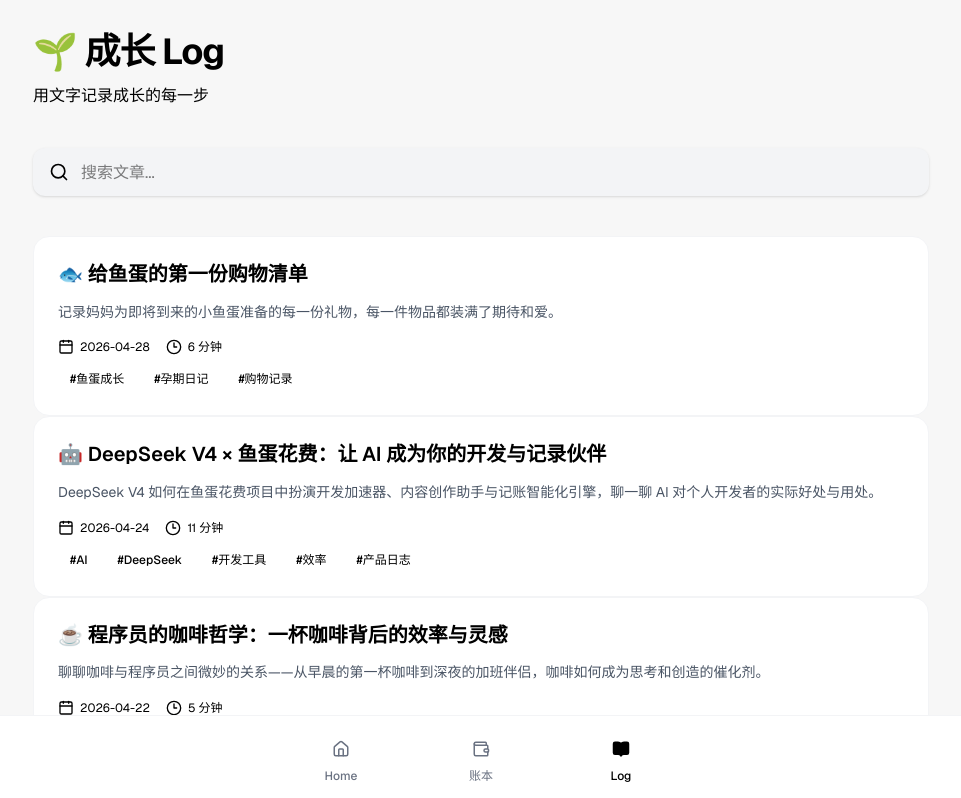
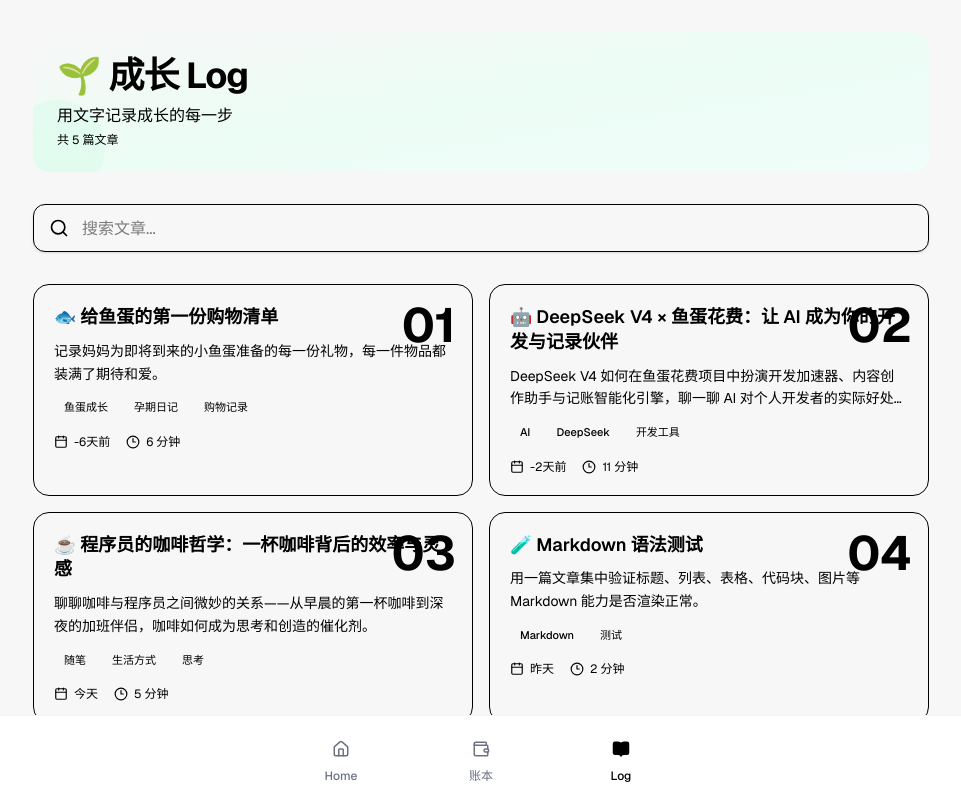
Before and after one commit to Chenming00/Yudan-log, a Next.js app: page /blog in a window 1280 px wide. Shown: the top 798 px of the page, without its empty margins (159-1120 px from the left). Built offline with nearby package versions, Linux system fonts and the light colour scheme; no server answers.

Commit message:
feat: enhance BlogListClient with improved UI, relative time display, and search functionality

```diff
--- a/app/blog/blog-list-client.tsx
+++ b/app/blog/blog-list-client.tsx
@@ -17,17 +17,30 @@ interface BlogListClientProps {
   posts: Post[];
 }
 
+function getRelativeTime(dateStr: string): string {
+  const now = new Date();
+  const date = new Date(dateStr);
+  const diffMs = now.getTime() - date.getTime();
+  const diffDays = Math.floor(diffMs / (1000 * 60 * 60 * 24));
+
+  if (diffDays === 0) return "今天";
+  if (diffDays === 1) return "昨天";
+  if (diffDays < 7) return `${diffDays}天前`;
+  if (diffDays < 30) return `${Math.floor(diffDays / 7)}周前`;
+  if (diffDays < 365) return `${Math.floor(diffDays / 30)}个月前`;
+  return `${Math.floor(diffDays / 365)}年前`;
+}
+
 export function BlogListClient({ posts }: BlogListClientProps) {
   const [searchQuery, setSearchQuery] = useState("");
 
-  // 根据搜索筛选
   const filteredPosts = useMemo(() => {
     let result = posts;
 
-    // 搜索筛选
     if (searchQuery.trim()) {
       const query = searchQuery.toLowerCase().trim();
-      result = result.filter((p) =>
+      result = result.filter(
+        (p) =>
           p.title.toLowerCase().includes(query) ||
           p.summary.toLowerCase().includes(query)
       );
@@ -39,21 +52,28 @@ export function BlogListClient({ posts }: BlogListClientProps) {
   return (
     <div className="max-w-4xl mx-auto">
       {/* 头部区域 */}
-      <header className="pt-safe pb-10">
+      <header className="pt-safe pb-8">
+        <div className="relative rounded-2xl bg-gradient-to-br from-primary/10 via-emerald-50 to-teal-50 p-6 overflow-hidden">
+          {/* 装饰性圆形 */}
+          <div className="absolute -top-10 -right-10 w-36 h-36 rounded-full bg-primary/5" />
+          <div className="absolute -bottom-6 -left-6 w-24 h-24 rounded-full bg-emerald-100/40" />
+
           <div className="relative">
-          <div className="absolute -left-4 top-1/2 -translate-y-1/2 w-1 h-12 bg-gradient-to-b from-primary to-primary/50 rounded-full" />
             <h1 className="text-3xl sm:text-4xl font-bold tracking-tight text-foreground">
               🌱 成长 Log
             </h1>
-          <p className="mt-3 text-base text-muted-foreground">
+            <p className="mt-2 text-base text-muted-foreground">
               用文字记录成长的每一步
             </p>
+            <p className="mt-1 text-xs text-muted-foreground/70">
+              共 {posts.length} 篇文章
+            </p>
+          </div>
         </div>
       </header>
 
       {/* 搜索区域 */}
-      <div className="mb-10">
-        {/* 搜索框 */}
+      <div className="mb-8">
         <div className="relative group">
           <Search className="absolute left-4 top-1/2 -translate-y-1/2 h-5 w-5 text-muted-foreground group-focus-within:text-primary transition-colors" />
           <input
@@ -61,56 +81,72 @@ export function BlogListClient({ posts }: BlogListClientProps) {
             placeholder="搜索文章..."
             value={searchQuery}
             onChange={(e) => setSearchQuery(e.target.value)}
-            className="w-full h-12 pl-12 pr-5 rounded-xl bg-gray-100 text-base placeholder:text-muted-foreground/60 focus:outline-none focus:ring-2 focus:ring-primary/20 transition-all shadow-sm border-none"
+            className="w-full h-12 pl-12 pr-5 rounded-xl bg-card text-base placeholder:text-muted-foreground/60 focus:outline-none focus:ring-2 focus:ring-primary/20 transition-all shadow-sm border border-border"
           />
         </div>
       </div>
 
-      {/* 文章列表 */}
-      <div className="space-y-5">
+      {/* 文章列表 - 双列网格 */}
+      {filteredPosts.length > 0 ? (
+        <div className="grid grid-cols-1 sm:grid-cols-2 gap-4">
           {filteredPosts.map((post, index) => (
             <Link key={post.slug} href={`/blog/${post.slug}`}>
-            <article className="group relative rounded-2xl bg-white border border-gray-100 p-6 transition-all duration-300 hover:shadow-sm hover:border-primary/20 cursor-pointer overflow-hidden">
+              <article className="group relative h-full rounded-2xl bg-card border border-border p-5 transition-all duration-300 hover:shadow-md hover:-translate-y-0.5 cursor-pointer">
+                {/* 序号装饰 */}
+                <span className="absolute top-4 right-4 text-5xl font-bold text-foreground/[0.04] leading-none select-none">
+                  {String(index + 1).padStart(2, "0")}
+                </span>
+
                 <div className="relative">
-                <h2 className="text-lg sm:text-xl font-semibold text-foreground leading-snug group-hover:text-primary transition-colors">
+                  <h2 className="text-base sm:text-lg font-semibold text-foreground leading-snug line-clamp-2 group-hover:text-primary transition-colors">
                     {post.title}
                   </h2>
-                <p className="mt-3 text-sm text-gray-600 line-clamp-2 leading-relaxed">
+                  <p className="mt-2.5 text-sm text-muted-foreground line-clamp-2 leading-relaxed">
                     {post.summary}
                   </p>
-                <div className="mt-4 flex flex-wrap items-center gap-4 text-xs text-muted-foreground">
-                  <div className="flex items-center gap-1.5">
-                    <Calendar className="h-4 w-4" />
-                    <span>{post.date}</span>
-                  </div>
-                  <div className="flex items-center gap-1.5">
-                    <Clock3 className="h-4 w-4" />
-                    <span>{post.readingTime} 分钟</span>
-                  </div>
-                </div>
+
                   {post.tags.length > 0 && (
                     <div className="mt-3 flex flex-wrap gap-1.5">
-                    {post.tags.map((tag) => (
+                      {post.tags.slice(0, 3).map((tag) => (
                         <span
                           key={tag}
-                        className="rounded-full bg-muted px-3 py-1 text-xs font-medium text-muted-foreground/80"
+                          className="rounded-full bg-primary/10 px-2.5 py-0.5 text-[11px] font-medium text-primary"
                         >
-                        #{tag}
+                          {tag}
                         </span>
                       ))}
                     </div>
                   )}
+
+                  <div className="mt-4 flex items-center gap-4 text-xs text-muted-foreground">
+                    <div className="flex items-center gap-1.5">
+                      <Calendar className="h-3.5 w-3.5" />
+                      <span>{getRelativeTime(post.date)}</span>
+                    </div>
+                    <div className="flex items-center gap-1.5">
+                      <Clock3 className="h-3.5 w-3.5" />
+                      <span>{post.readingTime} 分钟</span>
+                    </div>
+                  </div>
                 </div>
               </article>
             </Link>
           ))}
         </div>
-
-      {filteredPosts.length === 0 && (
-        <div className="mt-14 rounded-2xl bg-white border border-gray-100 p-10 text-center">
-          <div className="text-4xl mb-4">📭</div>
-          <p className="text-muted-foreground text-sm">
-            {searchQuery ? "没有找到匹配的文章" : "暂无文章"}
+      ) : (
+        <div className="mt-10 rounded-2xl bg-card border border-dashed border-border p-10 text-center">
+          <div className="w-14 h-14 rounded-full bg-primary/10 mx-auto flex items-center justify-center mb-4">
+            <span className="text-2xl">
+              {searchQuery ? "🔍" : "📭"}
+            </span>
+          </div>
+          <p className="font-medium text-foreground text-sm">
+            {searchQuery ? "没有找到匹配的文章" : "还没有文章"}
+          </p>
+          <p className="mt-1 text-xs text-muted-foreground">
+            {searchQuery
+              ? "试试换个关键词搜索吧"
+              : "去写第一篇成长日志吧 ✍️"}
           </p>
         </div>
       )}
```
Lines whose indentation alone changed are shown as unchanged.
